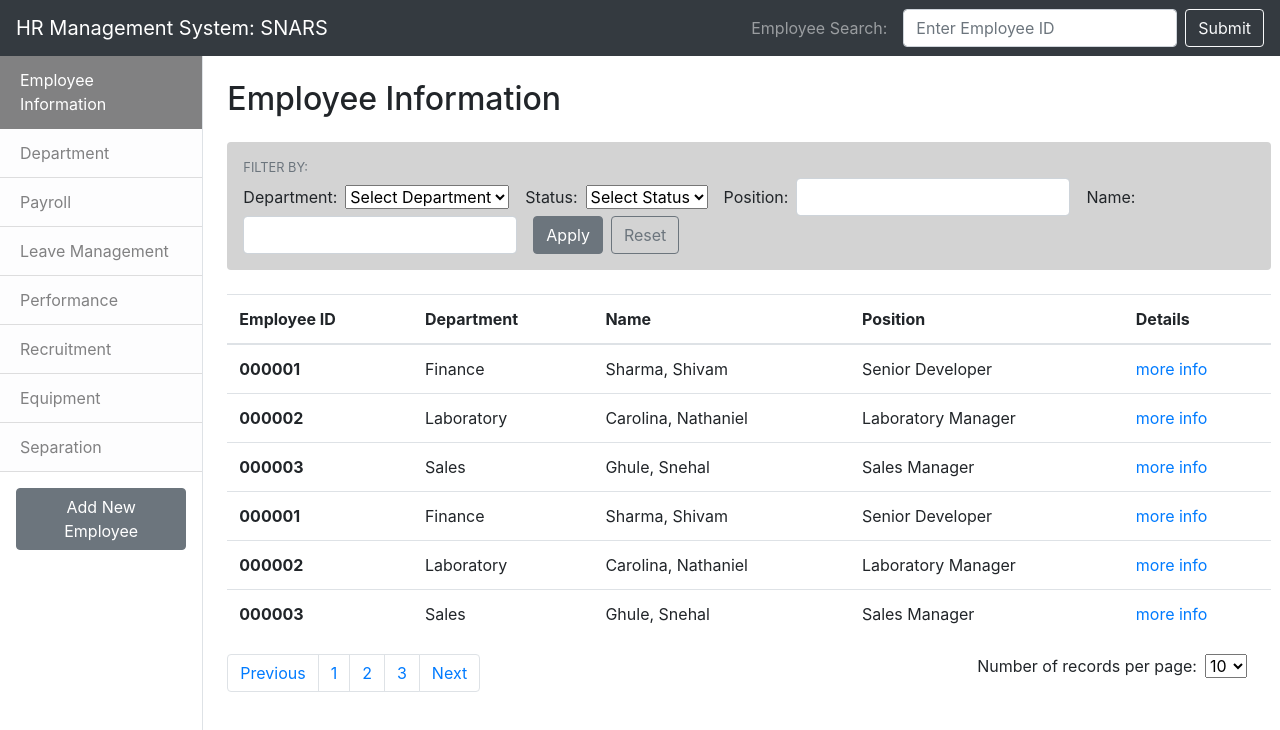
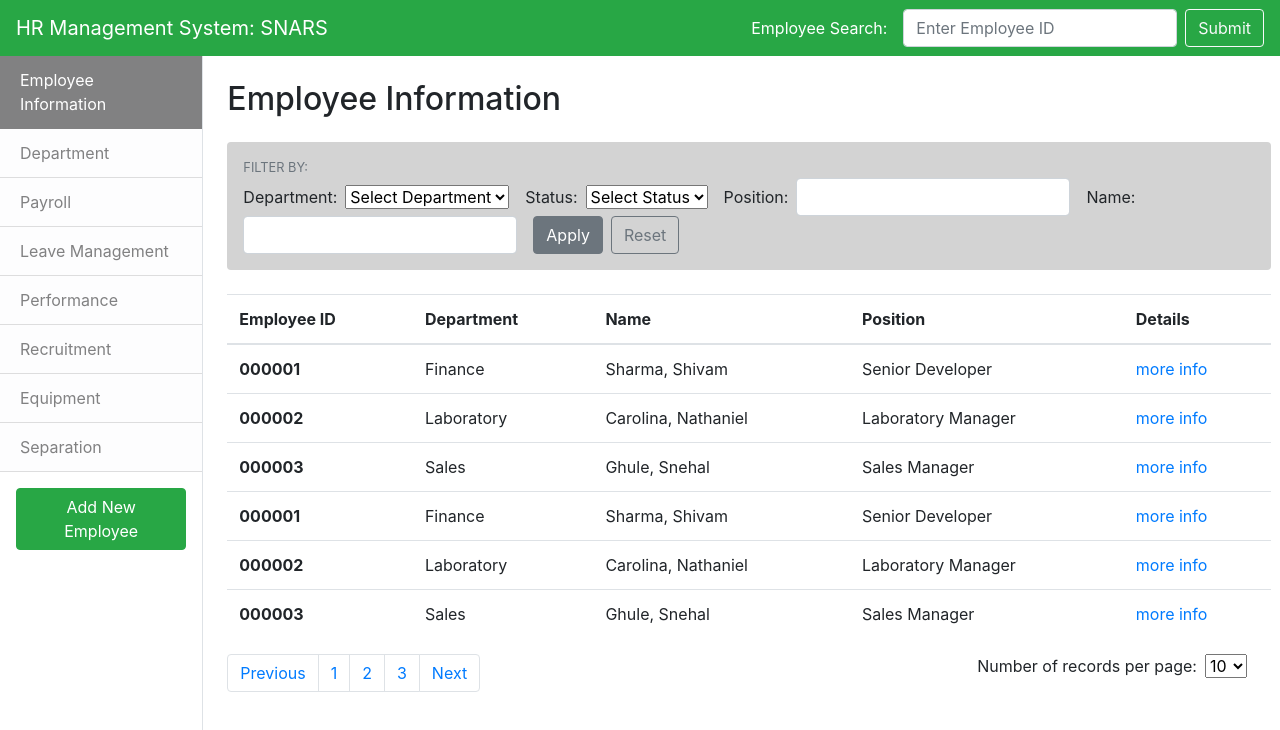
Before and after one commit to shivamsharma-de/human-resources-system, a React (Create React App) app: page / in a window 1280 px wide. Shown: the top 730 px of the page. Built offline with nearby package versions, Linux system fonts and the light colour scheme.

Commit message:
Refactor navbar and sidebar into components

```diff
--- a/src/App.js
+++ b/src/App.js
@@ -2,38 +2,17 @@ import React from 'react';
 import logo from './logo.svg';
 import './App.css';
 import EmployeeInformation from './employeeInformation.js';
+import Navbar from './navbar.js';
+import Sidebar from './sidebar.js';
 
 function App() {
   return (
     <div className="App">
-      <nav className="navbar navbar-dark bg-dark">
-        <a className="navbar-brand" href="#">HR Management System: SNARS</a>
-        <form className="form-inline my-2 my-lg-0">
-          <span className="navbar-text mr-3">Employee Search:</span>
-          <input className="form-control mr-sm-2" type="search" placeholder="Enter Employee ID" aria-label="Search" />
-          <button className="btn btn-outline-light my-2 my-sm-0" type="submit">Submit</button>
-        </form>
-      </nav>
-
+      <Navbar />
       <div className="row">
-        <div className="col-2 pr-0 border-right">
-          <div id="sidebar" class="list-group list-group-flush" role="tablist">
-            <a href="#" id="list-employee-information-list" data-toggle="list" href="#list-employee-information" role="tab" aria-controls="employee-information" class="list-group-item list-group-item-action list-group-item-light active">Employee Information</a>
-            <a href="#" id="list-department-list" data-toggle="list" href="#list-department" role="tab" aria-controls="department" class="list-group-item list-group-item-action list-group-item-light">Department</a>
-            <a href="#" id="list-payroll-list" data-toggle="list" href="#list-payroll" role="tab" aria-controls="payroll" class="list-group-item list-group-item-action list-group-item-light">Payroll</a>
-            <a href="#" id="list-leave-management-list" data-toggle="list" href="#list-leave-management" role="tab" aria-controls="leave-management" class="list-group-item list-group-item-action list-group-item-light">Leave Management</a>
-            <a href="#" id="list-performance-list" data-toggle="list" href="#list-performance" role="tab" aria-controls="performance" class="list-group-item list-group-item-action list-group-item-light">Performance</a>
-            <a href="#" id="list-recruitment-list" data-toggle="list" href="#list-recruitment" role="tab" aria-controls="recruitment" class="list-group-item list-group-item-action list-group-item-light">Recruitment</a>
-            <a href="#" id="list-equipment-list" data-toggle="list" href="#list-equipment" role="tab" aria-controls="equipment" class="list-group-item list-group-item-action list-group-item-light">Equipment</a>
-            <a href="#" id="list-separation-list" data-toggle="list" href="#list-separation" role="tab" aria-controls="separation" class="list-group-item list-group-item-action list-group-item-light">Separation</a>
-          </div>
-          <button className="btn btn-secondary m-3" type="submit">Add New Employee</button>
-        </div>
-
+        <div className="col-2 pr-0 border-right"><Sidebar /></div>
         <div className="col-10 p-4">
-
           <div class="tab-content" id="nav-tabContent">
-
             <div class="tab-pane fade show active" id="list-employee-information" role="tabpanel" aria-labelledby="list-employee-information">
               <EmployeeInformation />
             </div>
--- /dev/null
+++ b/src/navbar.js
@@ -0,0 +1,18 @@
+import React, { Component } from 'react';
+
+class Navbar extends Component {
+    render() {
+        return (
+            <nav className="navbar navbar-dark bg-success">
+                <a className="navbar-brand" href="#">HR Management System: SNARS</a>
+                <form className="form-inline my-2 my-lg-0">
+                <span className="navbar-text text-white mr-3">Employee Search:</span>
+                <input className="form-control mr-sm-2" type="search" placeholder="Enter Employee ID" aria-label="Search" />
+                <button className="btn btn-outline-light my-2 my-sm-0" type="submit">Submit</button>
+                </form>
+            </nav>
+        );
+    }
+}
+
+export default Navbar;
--- /dev/null
+++ b/src/sidebar.js
@@ -0,0 +1,23 @@
+import React, { Component } from 'react';
+
+class Sidebar extends Component {
+    render() {
+        return (
+            <>
+                <div id="sidebar" class="list-group list-group-flush" role="tablist">
+                    <a href="#" id="list-employee-information-list" data-toggle="list" href="#list-employee-information" role="tab" aria-controls="employee-information" class="list-group-item list-group-item-action list-group-item-light active">Employee Information</a>
+                    <a href="#" id="list-department-list" data-toggle="list" href="#list-department" role="tab" aria-controls="department" class="list-group-item list-group-item-action list-group-item-light">Department</a>
+                    <a href="#" id="list-payroll-list" data-toggle="list" href="#list-payroll" role="tab" aria-controls="payroll" class="list-group-item list-group-item-action list-group-item-light">Payroll</a>
+                    <a href="#" id="list-leave-management-list" data-toggle="list" href="#list-leave-management" role="tab" aria-controls="leave-management" class="list-group-item list-group-item-action list-group-item-light">Leave Management</a>
+                    <a href="#" id="list-performance-list" data-toggle="list" href="#list-performance" role="tab" aria-controls="performance" class="list-group-item list-group-item-action list-group-item-light">Performance</a>
+                    <a href="#" id="list-recruitment-list" data-toggle="list" href="#list-recruitment" role="tab" aria-controls="recruitment" class="list-group-item list-group-item-action list-group-item-light">Recruitment</a>
+                    <a href="#" id="list-equipment-list" data-toggle="list" href="#list-equipment" role="tab" aria-controls="equipment" class="list-group-item list-group-item-action list-group-item-light">Equipment</a>
+                    <a href="#" id="list-separation-list" data-toggle="list" href="#list-separation" role="tab" aria-controls="separation" class="list-group-item list-group-item-action list-group-item-light">Separation</a>
+                </div>
+                <button className="btn btn-success m-3" type="submit">Add New Employee</button>
+            </>
+        );
+    }
+}
+
+export default Sidebar;
```
